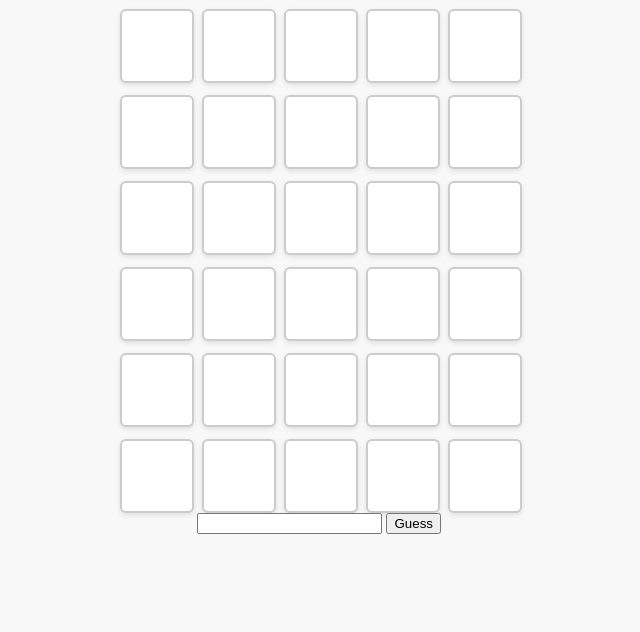
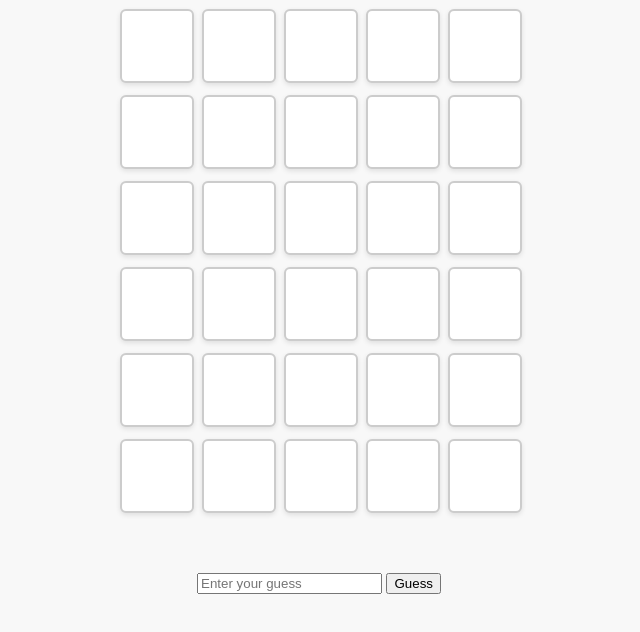
Before and after one commit to giorgigiorgadze7/wordle, a plain HTML site: page index.html in a window 1280 px wide. Shown: the part 108-740 px from the top of the page, without its empty margins (321-961 px from the left). Drawn offline with Linux system fonts and the light colour scheme.

Commit message:
Update index.html

```diff
--- a/index.html
+++ b/index.html
@@ -9,8 +9,10 @@
 <body>
     <h1>სიტყვობანა</h1>
     <div id="game-board"></div>
-    <input type="text" id="guess-input" maxlength="5">
+    <div id="guess-section">
+    <input type="text" id="guess-input" maxlength="5" placeholder="Enter your guess" />
     <button onclick="submitGuess()">Guess</button>
+  </div>
     <script src="script.js"></script>
 </body>
 </html>
```
